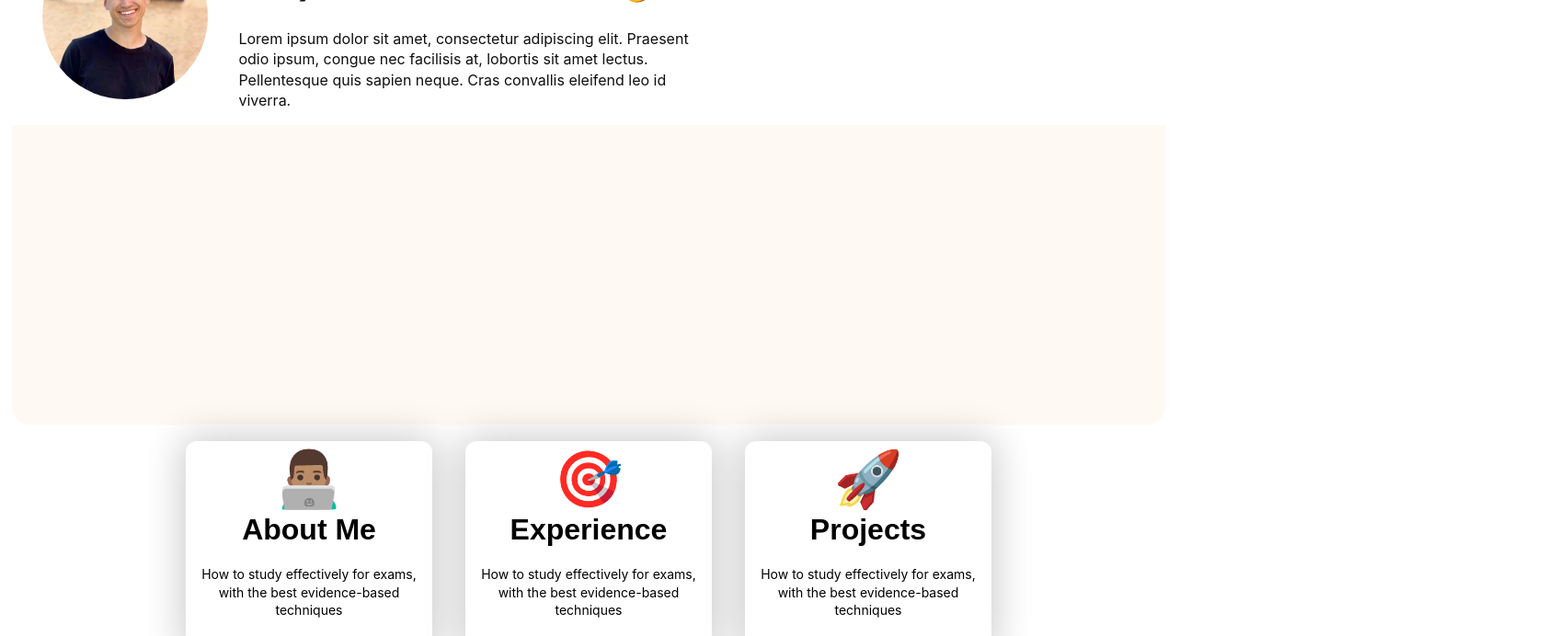
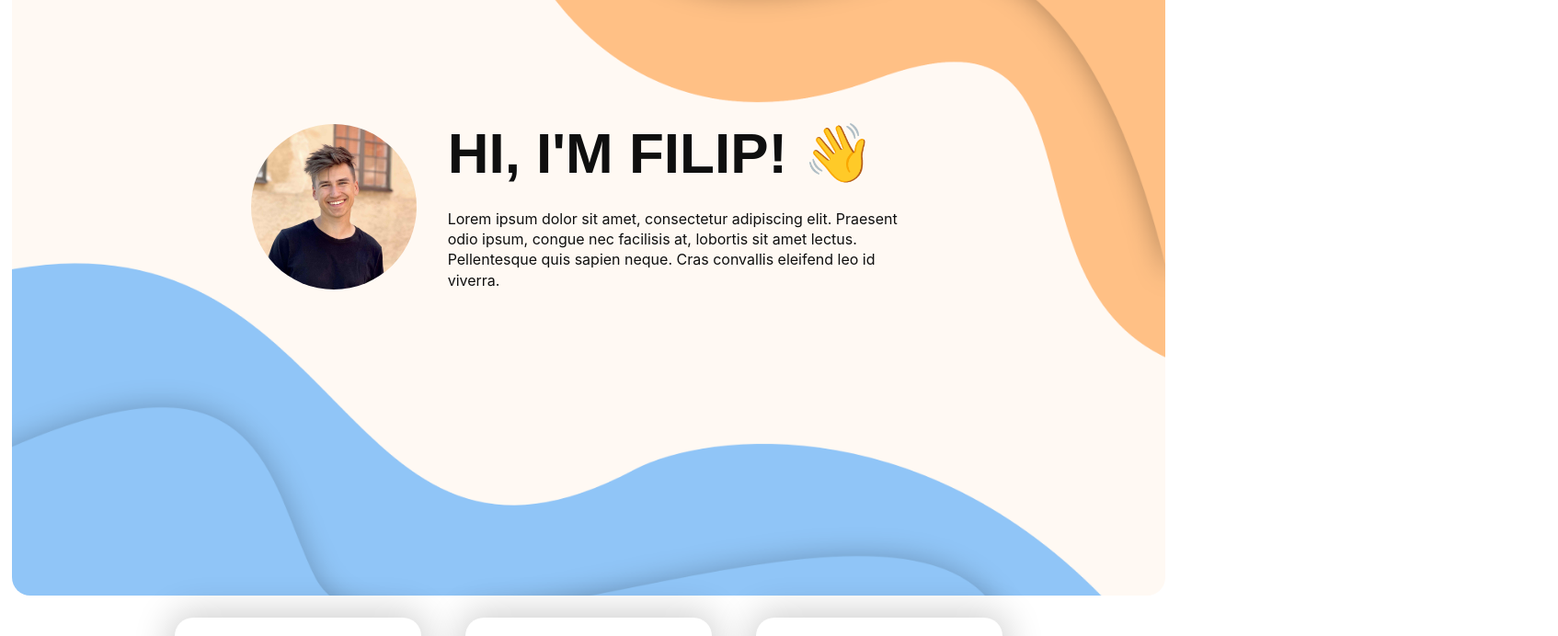
Before and after one commit to Filipbagen/filipbagen.se, a React (Create React App) app: page / in a window 1280 px wide. Shown: the part 80-772 px from the top of the page at 92% size, 1694 px wide, since content can reach past the window. Built offline with nearby package versions, Linux system fonts and the light colour scheme; a web font is replaced by a local one.

Commit message:
updated hero styling

```diff
--- a/src/components/AboutMe.js
+++ b/src/components/AboutMe.js
@@ -66,7 +66,7 @@ const Side = styled.div`
 `
 
 const SmallTitle = styled.h3`
-    text-align: right;
+    /* text-align: right; */
 `
 
 const TextBox = styled.p`
--- a/src/components/Buttons.js
+++ b/src/components/Buttons.js
@@ -7,13 +7,10 @@ import Topic from "./Topic"
 
 const Buttons = () => {
 
-    // {results.map(user => <li key={user.id}>{user.login.username} - {user.login.email}</li>)}
-
-
     return (
         <div>
             <Container>
-                {buttonData.map(data => (<Topic emoji={data.emoji} title={data.title} text={data.text} />))}
+                {buttonData.map(data => (<Topic emoji={data.emoji} title={data.title} text={data.text} key={data.emoji} />))}
             </Container>
         </div>
     )
--- a/src/components/HeroSection.js
+++ b/src/components/HeroSection.js
@@ -10,7 +10,9 @@ import Buttons from "./Buttons"
 const HeroSection = () => {
 
     return (
+        <div>
             <Container>
+
                 <Head>
                     <Intro>
                         <Pic>
@@ -25,12 +27,12 @@ const HeroSection = () => {
                             </p>
                         </TextContainer>
                     </Intro>
-
-                <Hero src={hero} alt="background" />
                 </Head>
 
+            </Container>
+
             <Buttons />
-        </Container>
+        </div>
     )
 }
 
@@ -48,17 +50,20 @@ const Container = styled.div`
 `
 
 const Head = styled.header`
-    border-radius: 20px;
-    height: 80vh;
-    width: 98vw;
-    overflow: hidden;
-`
+    display: flex;
+    justify-content: center;
+    align-items: center;
 
-const Hero = styled.img`
+    background-image: url(${hero});
     background-position: center;
     background-repeat: no-repeat;
     background-size: cover;
-    object-fit: contain;
+    position: relative;
+
+    border-radius: 20px;
+    height: 90vh;
+    width: 98vw;
+    overflow: hidden;
 `
 
 const TextContainer = styled.div`
@@ -72,8 +77,11 @@ const TextContainer = styled.div`
 
 const Intro = styled.div`
     width: 800px;
+    position: relative;
+    bottom: 60px;
 
     display: flex;
+    align-items: center;
     justify-content: space-evenly;
     color: #0f0f0f;
 
--- a/src/components/Title.js
+++ b/src/components/Title.js
@@ -18,4 +18,5 @@ const Heading = styled.h1`
     opacity: .03;
     font-size: 200px;
     white-space: nowrap;
+    overflow: hidden;
 `
--- a/src/components/Topic.js
+++ b/src/components/Topic.js
@@ -15,19 +15,20 @@ export default Topic
 
 // Style
 const Box = styled.div`
+    transition: .2s;
     display: flex;
     justify-content: center;
     align-items: center;
     flex-direction: column;
 
-    /* position: relative; */
-    /* bottom: 120px; */
-    /* height: 220px; */
+    position: relative;
+    bottom: 80px;
+    height: 220px;
     width: 240px;
     background-color: white;
-    margin: 18px;
+    margin: 24px;
     padding: 0 14px 14px 14px;
-    border-radius: 12px;
+    border-radius: 20px;
 
     -webkit-box-shadow: 0px 0px 40px 5px rgba(0,0,0,0.2);
     box-shadow: 0px 0px 40px 5px rgba(0,0,0,0.2);
@@ -35,24 +36,24 @@ const Box = styled.div`
     & > h2 {    // Emoji
         font-size: 60px;
         position: relative;
-        /* top: 32px; */
+        top: 12px;
         margin: 0;
     }
 
     & > h1 {    // Title
         position: relative;
-        bottom: 10px;
+        top: 6px;
         margin: 0;
     }
 
     & > p {     // Body text
         position: relative;
-        bottom: 8px;
         text-align: center;
         font-size: 14px;
     }
 
     &:hover {
-        size: 110%;
+        transform: scale(1.03);
+        cursor: pointer;
   }
 `
```
Lines whose indentation alone changed are shown as unchanged.
